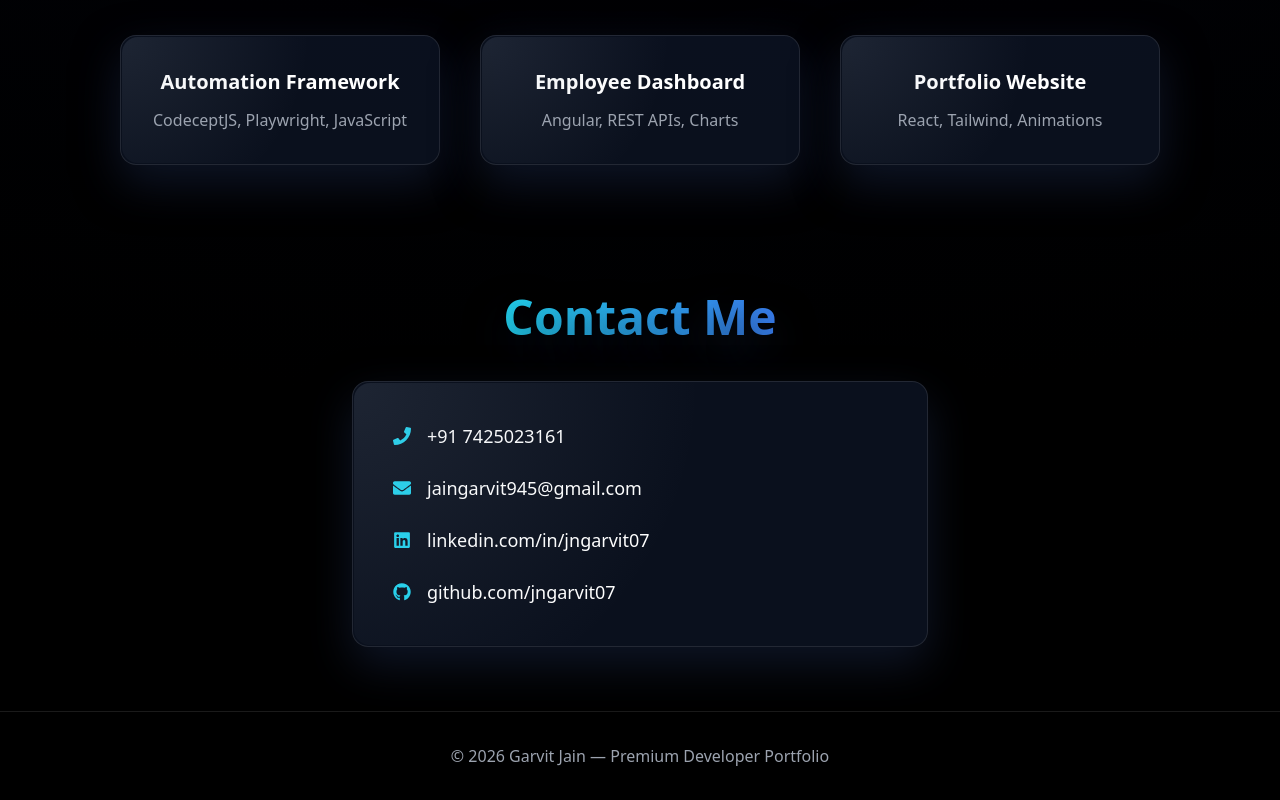
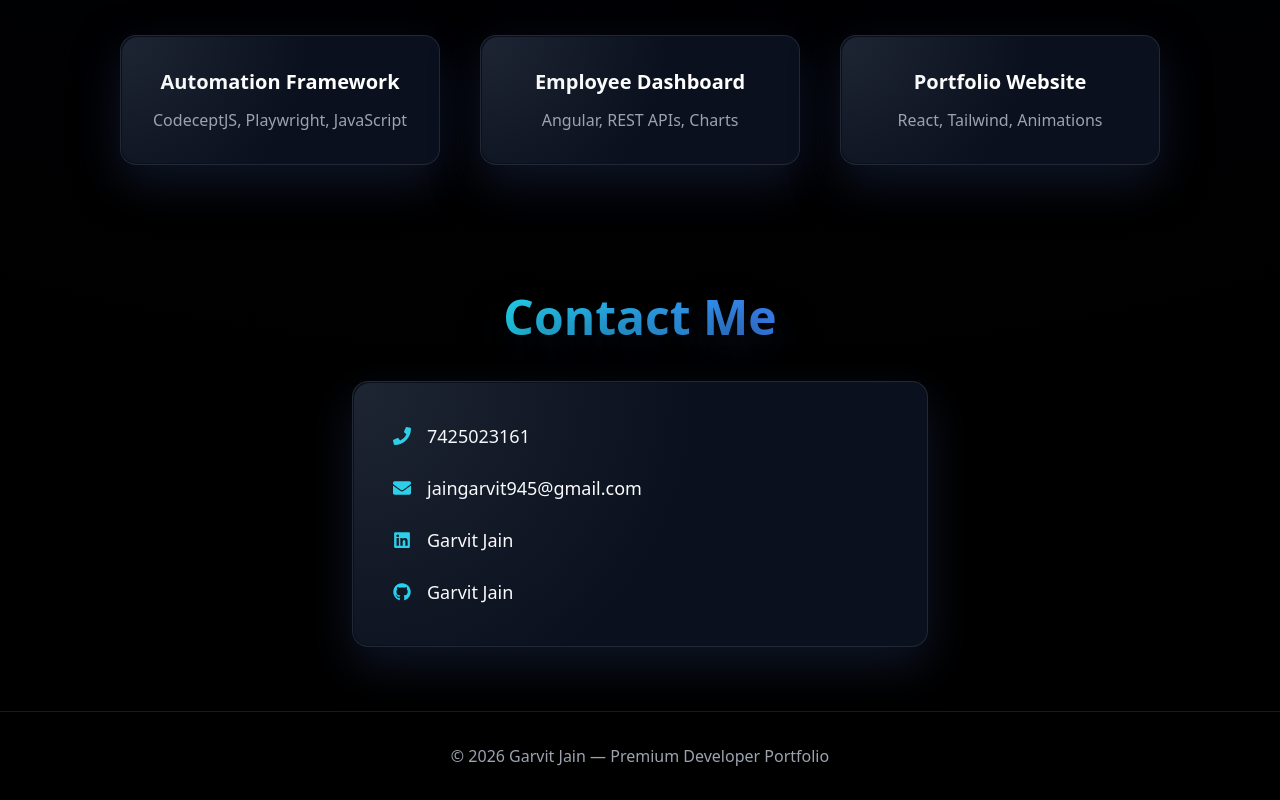
Before and after one commit to jngarvit07/my-portfolio, a React (Vite) app: page / in a window 1280 px wide. Shown: the part 2180-2980 px from the top of the page. Built offline with nearby package versions, Linux system fonts and the light colour scheme.

Commit message:
Updated Contact

```diff
--- a/src/components/Contact.jsx
+++ b/src/components/Contact.jsx
@@ -8,18 +8,26 @@ export default function Contact() {
       <div className="glass p-10 w-full max-w-xl space-y-6 text-lg text-left">
 
         <div className="flex items-center gap-4">
-          <FaPhone className="text-cyan-400"/> +91 7425023161
+          <FaPhone className="text-cyan-400" />
+          <a className="hover:text-cyan-400" class="phone-link" target="_blank"
+            href="tel:+917425023161">
+            7425023161
+            </a>
         </div>
 
         <div className="flex items-center gap-4">
-          <FaEnvelope className="text-cyan-400"/> jaingarvit945@gmail.com
+          <FaEnvelope className="text-cyan-400" />
+          <a className="hover:text-cyan-400" target="_blank"
+             href="mailto:jaingarvit945@gmail.com">
+            jaingarvit945@gmail.com
+            </a>
         </div>
 
         <div className="flex items-center gap-4">
           <FaLinkedin className="text-cyan-400"/>
           <a className="hover:text-cyan-400" target="_blank"
              href="https://www.linkedin.com/in/jngarvit07">
-            linkedin.com/in/jngarvit07
+            Garvit Jain
           </a>
         </div>
 
@@ -27,7 +35,7 @@ export default function Contact() {
           <FaGithub className="text-cyan-400"/>
           <a className="hover:text-cyan-400" target="_blank"
              href="https://github.com/jngarvit07">
-            github.com/jngarvit07
+            Garvit Jain
           </a>
         </div>
 
--- a/src/index.css
+++ b/src/index.css
@@ -173,3 +173,11 @@ body::before {
 .scroll-glow {
   animation: pulseGlow 2.5s infinite;
 }
+
+/* This styles the link for desktop (laptop) users */
+@media screen and (min-width: 1024px) {
+  .phone-link {
+    pointer-events: none; /* Disables the click */
+    cursor: default;       /* Changes the mouse to a normal pointer */
+  }
+}
```
